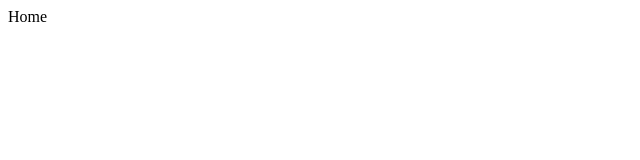
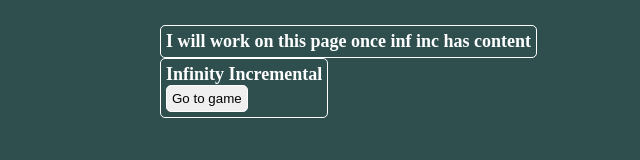
Before and after one commit to SzaeZal/SzaeZal.github.io, a plain HTML site: page index.html in a window 1280 px wide. Shown: the whole page, without its empty margins (0-640 px from the left). Drawn offline with Linux system fonts and the light colour scheme.

Commit message:
basic stuff on page button that will lead to game

```diff
--- /dev/null
+++ b/Styles/base.css
@@ -0,0 +1,28 @@
+* {
+  margin: 0;
+  padding: 0;
+}
+body {
+  background-color: darkslategray;
+  color: white;
+}
+.container{
+    max-width: 75%;
+    margin: auto;
+    margin-top: 25px;
+}
+.card{
+    border-radius: 5px;
+    border: white solid 1px;
+    padding: 5px;
+    width: fit-content;
+}
+.card-title{
+    font-size: large;
+    font-weight: bold;
+}
+.btn{
+    border-radius: 5px;
+    border: white solid 1px;
+    padding: 5px;
+}
--- a/index.html
+++ b/index.html
@@ -4,8 +4,17 @@
     <meta charset="UTF-8">
     <meta name="viewport" content="width=device-width, initial-scale=1.0">
     <title>SzaeZal home page</title>
+    <link rel="stylesheet" href="./Styles/base.css">
 </head>
 <body>
-    Home
+    <div class="container">
+        <div class="card">
+            <div class="card-title">I will work on this page once inf inc has content</div>
+        </div>
+        <div class="card">
+            <div class="card-title">Infinity Incremental</div>
+            <button class="btn">Go to game</button>
+        </div>
+    </div>
 </body>
 </html>
```
